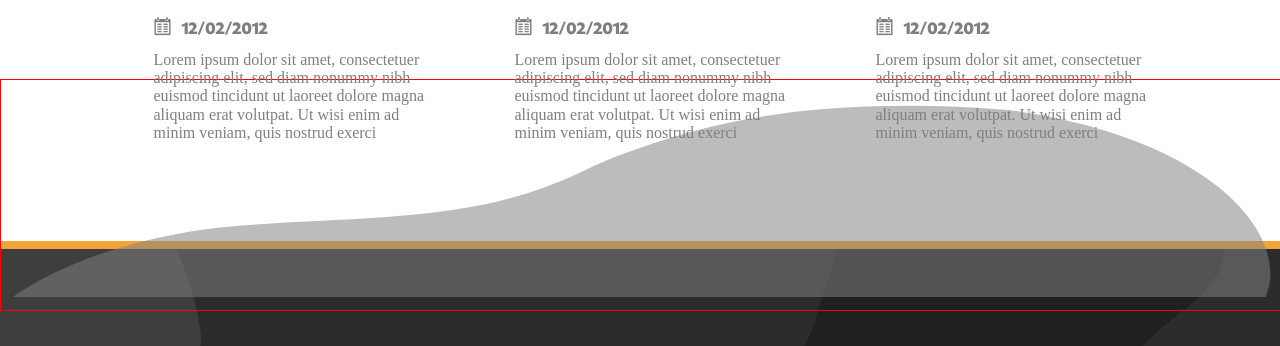
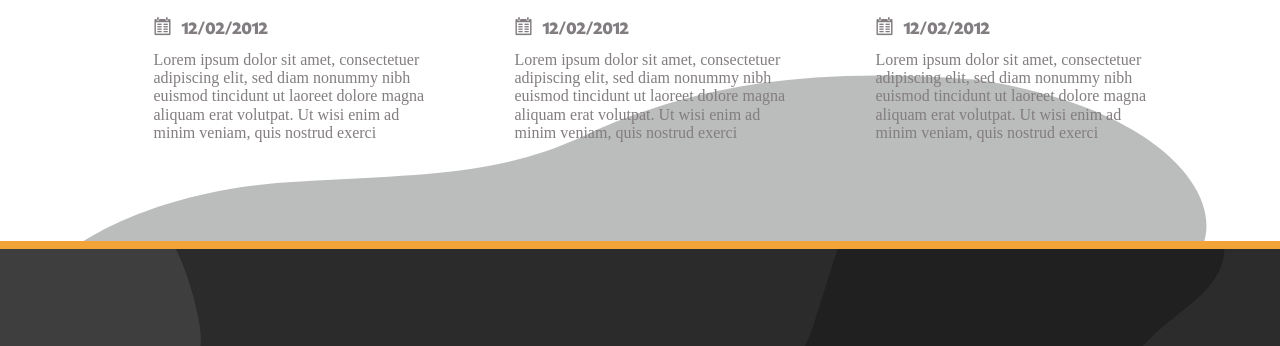
Before and after one commit to DalexisValencia/cv-personal, a website: page index.html in a window 1280 px wide. Shown: the part 2151-2497 px from the top of the page. Drawn offline with Linux system fonts and the light colour scheme; files whose address does not match are found by name; a web font is replaced by a local one.

Commit message:
Decoración en el fondo de la página

```diff
--- a/index.html
+++ b/index.html
@@ -12,7 +12,7 @@
 </head>
 
 <body>
-    <main>
+    <main class="main__wrapper">
         <header class="main-header">
             <div class="max-width">
                 <img src="dist/img/logo.svg" alt="dbug-logo" title="dbug-logo" class="brand-logo">
```
Also changed, not shown: dist/css/main.css, dist/scss/base/_layout.scss, dist/scss/components/_footer.scss, 1 other file.
